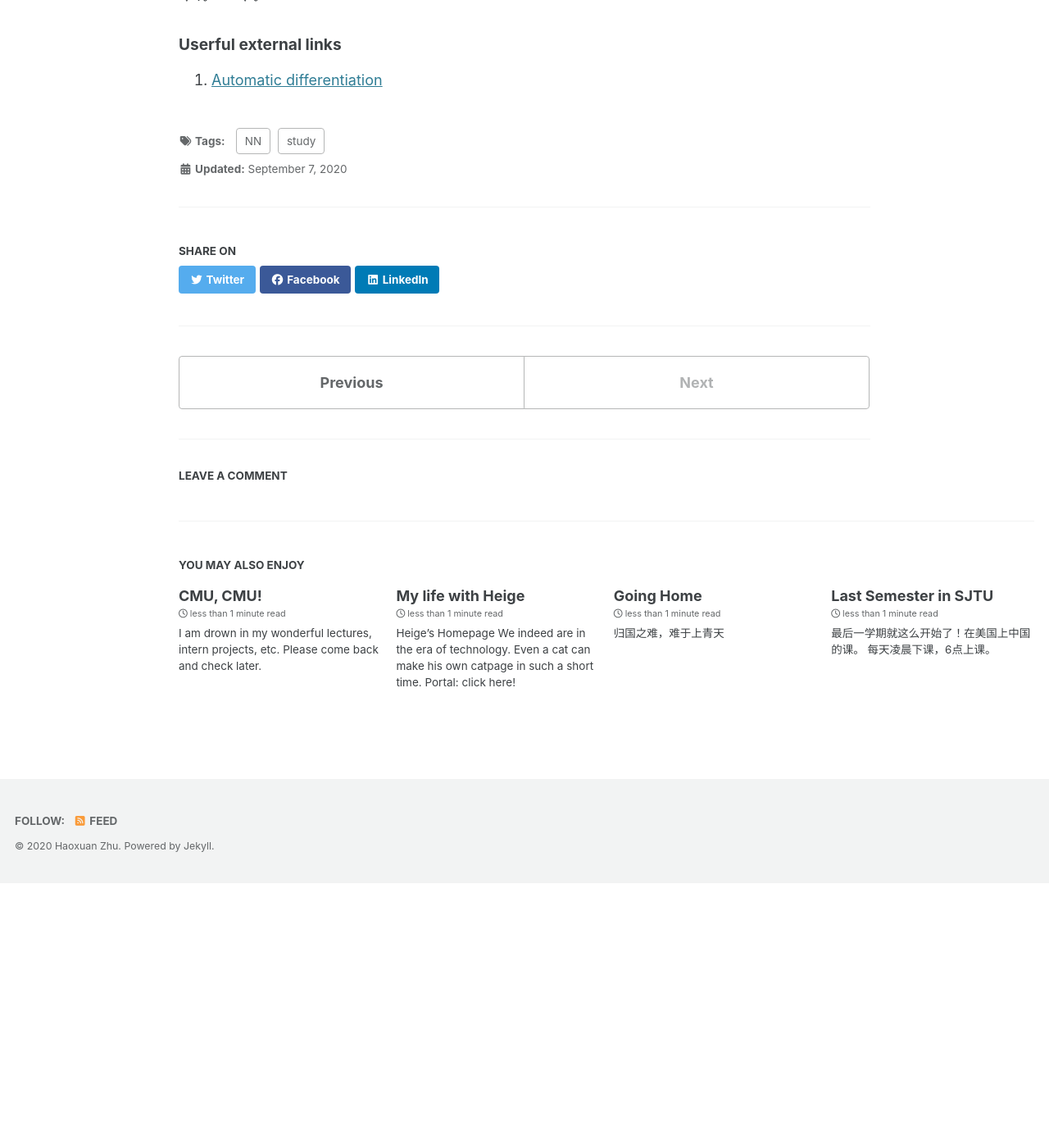
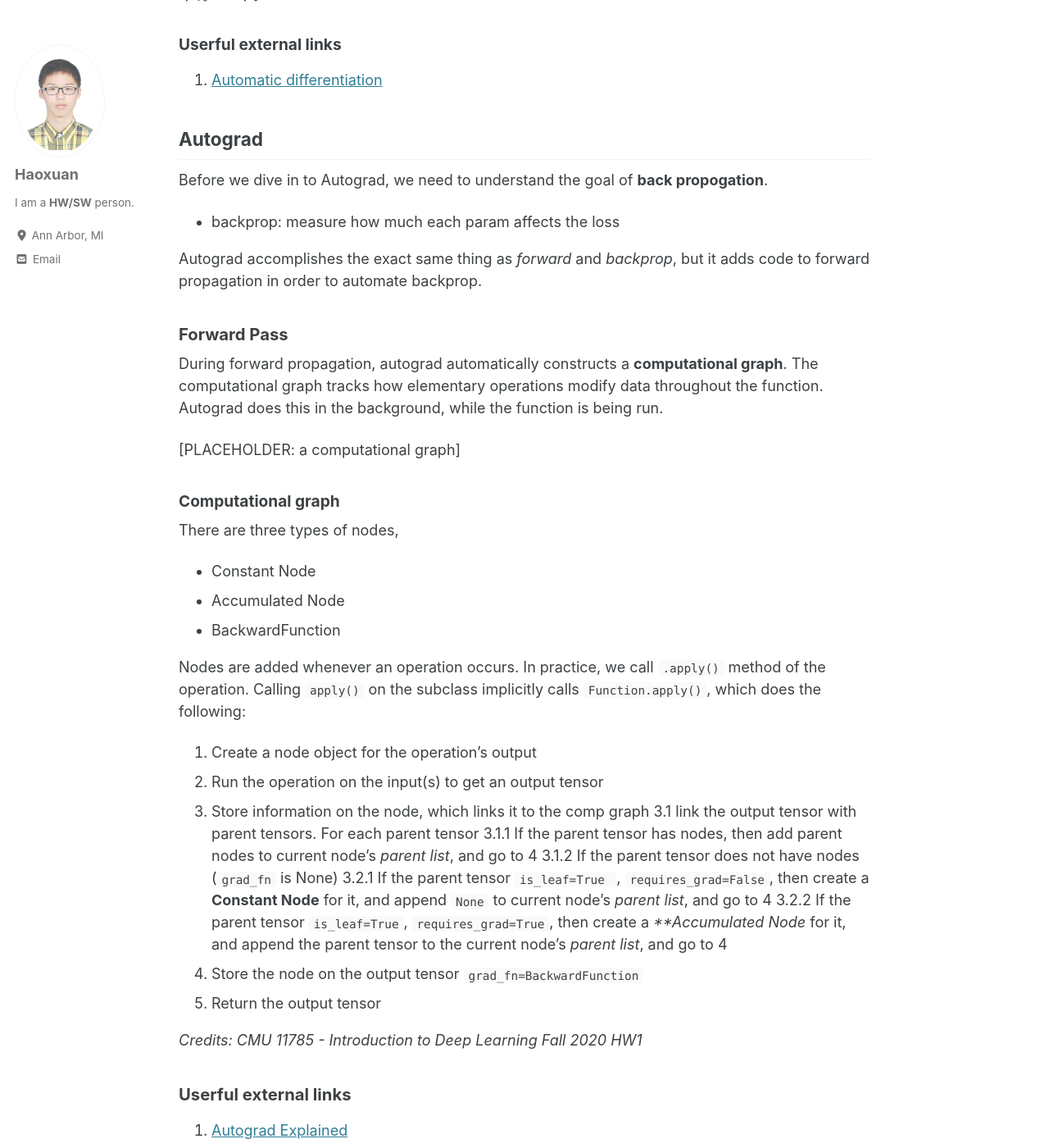
Before and after one commit to hxzhu9819/homepage, a Jekyll site: the page built from _posts/2020-09-07-NN-cheatsheet.md, in a window 1280 px wide and 1400 px high, scrolled down 882 px. Shown: the whole window at 82% size. Built offline with Jekyll 4.4.1, drawn with Linux system fonts in a browser that asks for light colours; cached includes are drawn as plain includes; nearby versions of some CDN libraries; formulas are drawn with MathJax 3; before the commit the page ends 1960 px from its top, so only the background shows below that; some of the changed text lies outside the part shown.

Commit message:
some backprop

```diff
--- a/_posts/2020-09-07-NN-cheatsheet.md
+++ b/_posts/2020-09-07-NN-cheatsheet.md
@@ -24,3 +24,39 @@ $\bigtriangledown_{\textbf{v}} f = \bigtriangledown f \cdot \textbf{v}$
 
 #### Userful external links
 1. [Automatic differentiation](https://en.wikipedia.org/wiki/Automatic_differentiation#/Reverse_accumulation)
+
+## Autograd
+Before we dive in to Autograd, we need to understand the goal of **back propogation**.
+* backprop: measure how much each param affects the loss
+
+Autograd accomplishes the exact same thing as *forward* and *backprop*, but it adds code to forward propagation in order to automate backprop.
+
+### Forward Pass
+During forward propagation, autograd automatically constructs a **computational graph**. The computational graph tracks how elementary operations modify data throughout the function. Autograd does this in the background, while the function is being run.
+
+\[PLACEHOLDER: a computational graph\]
+
+#### Computational graph
+There are three types of nodes,
+* Constant Node
+* Accumulated Node
+* BackwardFunction
+
+Nodes are added whenever an operation occurs. In practice, we call `.apply()` method of the operation. Calling `apply()` on the subclass implicitly calls `Function.apply()`, which does the following:
+
+1. Create a node object for the operation’s output
+2. Run the operation on the input(s) to get an output tensor
+3. Store information on the node, which links it to the comp graph
+  3.1 link the output tensor with parent tensors. For each parent tensor
+    3.1.1 If the parent tensor has nodes, then add parent nodes to current node's *parent list*, and go to 4
+    3.1.2 If the parent tensor does not have nodes (`grad_fn` is None)
+      3.2.1 If the parent tensor `is_leaf=True `, `requires_grad=False`, then create a **Constant Node** for it, and append `None` to current node's *parent list*, and go to 4
+      3.2.2 If the parent tensor `is_leaf=True`, `requires_grad=True`, then create a ***Accumulated Node* for it, and append the parent tensor to the current node's *parent list*, and go to 4
+4. Store the node on the output tensor `grad_fn=BackwardFunction`
+5. Return the output tensor
+
+
+*Credits: CMU 11785 - Introduction to Deep Learning Fall 2020 HW1*
+
+### Userful external links
+1. [Autograd Explained](https://www.youtube.com/watch?v=MswxJw-8PvE&t=605s)
```
